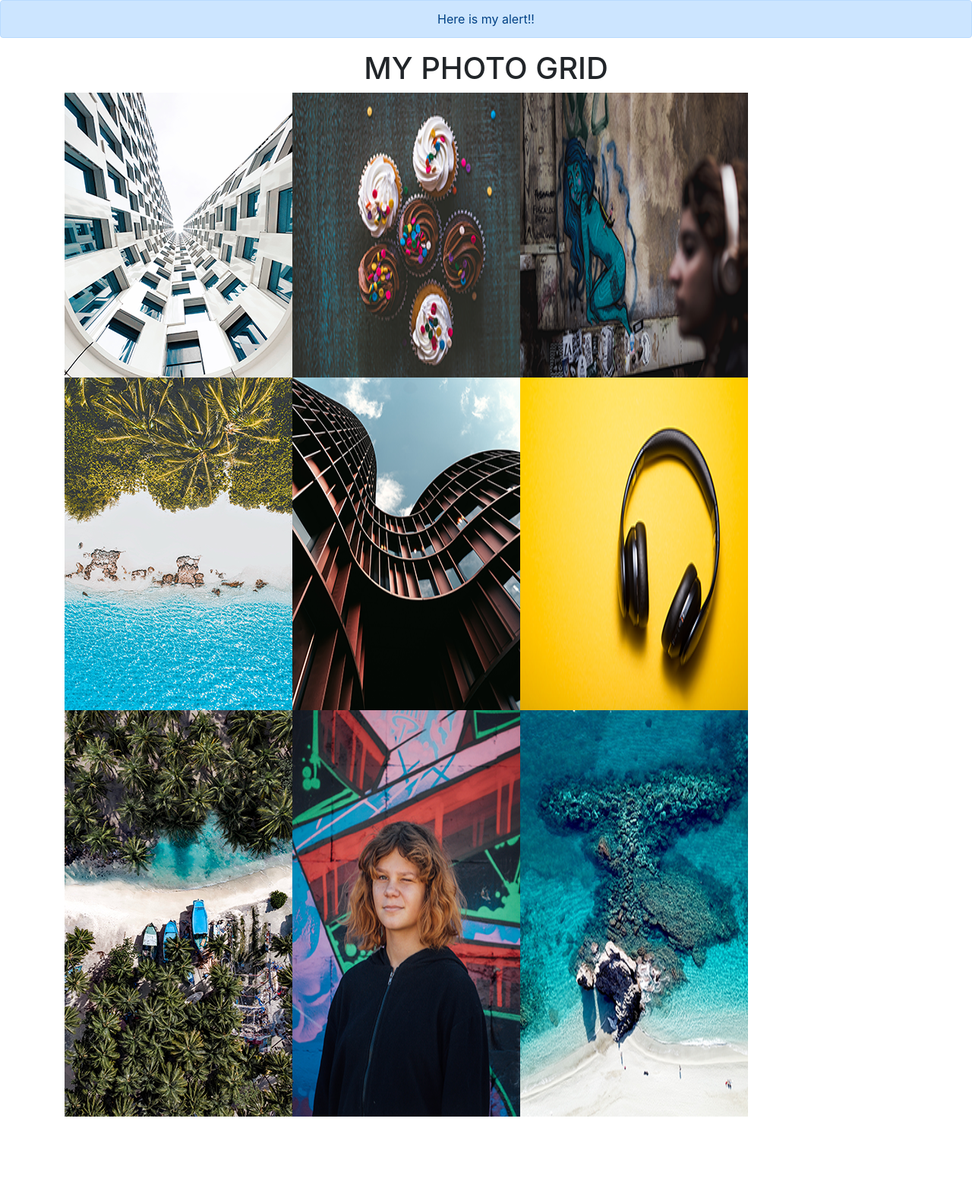
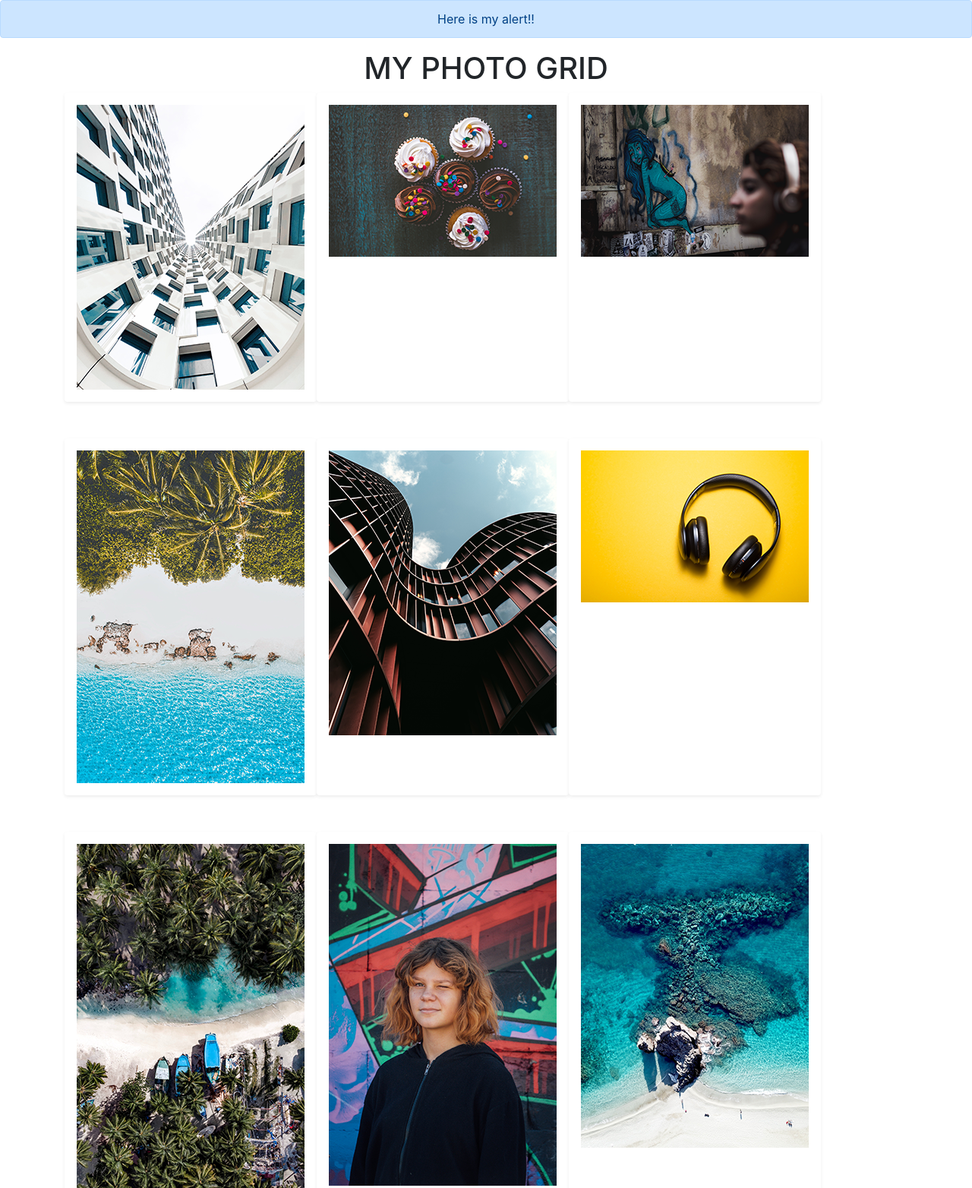
Before and after one commit to ErikaJenkins/m2-hw2-jenkins-erika, a plain HTML site: page index.html in a window 1280 px wide. Shown: the top 1564 px of the page at 76% size. Before the commit the page ends 1470 px from the top, so only its background shows below. Drawn offline with nearby package versions, Linux system fonts and the light colour scheme.

Commit message:
add shadow to images

```diff
--- a/index.html
+++ b/index.html
@@ -20,21 +20,39 @@
     <h1 class="text-uppercase text-center">My Photo Grid</h1>
     <section class="container">
         <article class="row col-sm">
+            <div class="shadow-sm p-3 mb-5 bg-white rounded">
               <img src="img/hw2-image1.png" alt="homework image 1">
+            </div>
+            <div class="shadow-sm p-3 mb-5 bg-white rounded">
               <img src="img/hw2-image2.png" alt="homework image 2">
+            </div>
+            <div class="shadow-sm p-3 mb-5 bg-white rounded">
               <img src="img/hw2-image3.png" alt="homework image 3">
+            </div>
         </article>
 
         <article class="row col-sm">
+          <div class="shadow-sm p-3 mb-5 bg-white rounded">
             <img src="img/hw2-image4.png" alt="homework image 4">
+          </div>
+          <div class="shadow-sm p-3 mb-5 bg-white rounded">
             <img src="img/hw2-image5.png" alt="homework image 5">
+          </div>
+          <div class="shadow-sm p-3 mb-5 bg-white rounded">
             <img src="img/hw2-image6.png" alt="homework image 6">
+          </div>
         </article>
 
         <article class="row col-sm">
+          <div class="shadow-sm p-3 mb-5 bg-white rounded">
             <img src="img/hw2-image7.png" alt="homework image 7">
+          </div>
+          <div class="shadow-sm p-3 mb-5 bg-white rounded">
             <img src="img/hw2-image8.png" alt="homework image 8">
+          </div>
+          <div class="shadow-sm p-3 mb-5 bg-white rounded">
             <img src="img/hw2-image9.png" alt="homework image 9">
+          </div>
         </article>
 
 
```
Lines whose indentation alone changed are shown as unchanged.
